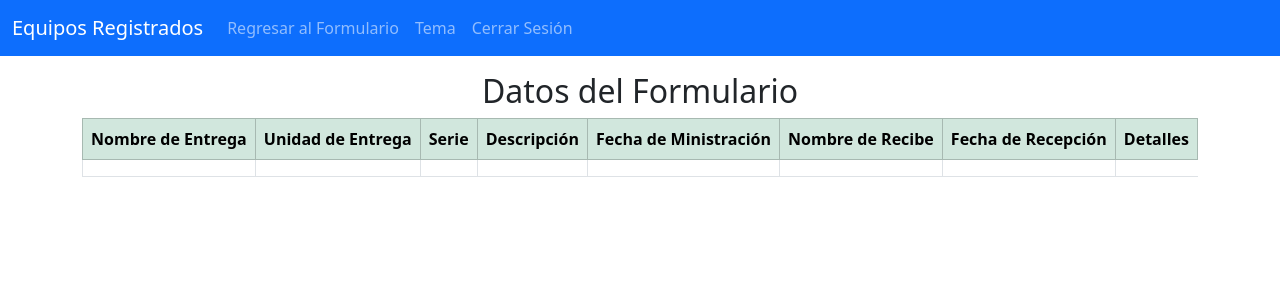
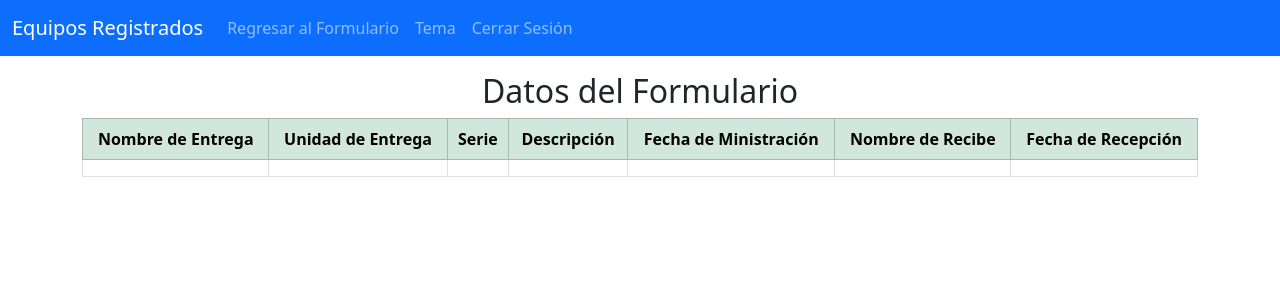
Before and after one commit to Ebgmoreno/CEEFA, an Angular app: page /visualizacion in a window 1280 px wide. Shown: the top 300 px of the page. Built offline with nearby package versions, Linux system fonts and the light colour scheme.

Commit message:
Nueva Rama

```diff
--- a/src/app/visualizacion/visualizacion.component.html
+++ b/src/app/visualizacion/visualizacion.component.html
@@ -36,7 +36,7 @@
         <th scope="row">Fecha de Ministración</th>
         <th scope="row">Nombre de Recibe</th>
         <th scope="row">Fecha de Recepción</th>
-        <th scope="row">Detalles</th>
+
       </tr>
     </thead>
 
```
